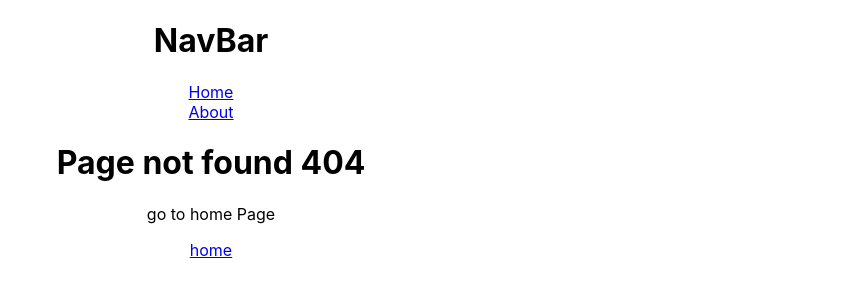
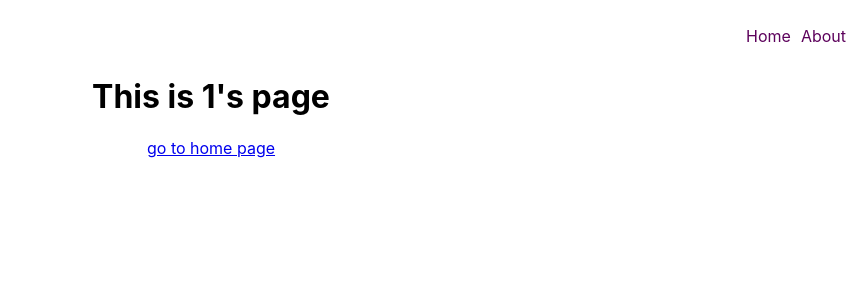
Before and after one commit to prdev99/React-Router, a React (Create React App) app: page /user/1 in a window 1280 px wide. Before the commit this address had no page. Shown: the top 300 px of the page, without its empty margins (429-1280 px from the left). Built offline with nearby package versions, Linux system fonts and the light colour scheme.

Commit message:
Add the NavLink

```diff
--- a/src/App.css
+++ b/src/App.css
@@ -13,6 +13,23 @@
   }
 }
 
+.navbar {
+  text-align: right;
+}
+
+.navbar li{
+  display: inline-block;
+  padding: 10px 5px;
+}
+
+.nav-bar-link{
+  color: rgb(93, 2, 92);
+  text-decoration: none;
+}
+
+.nav-bar-link:hover{
+  color: green
+}
 .App-header {
   background-color: #282c34;
   min-height: 100vh;
--- a/src/App.js
+++ b/src/App.js
@@ -5,6 +5,7 @@ import Home from "./components/Home";
 import NavBar from "./components/NavBar";
 import About from "./components/About";
 import Page404 from "./components/Page404";
+import User from "./components/User";
 
 function App() {
   return (
@@ -14,6 +15,7 @@ function App() {
         <Routes>
           <Route path="/" element={<Home />} />
           <Route path="/about" element={<About />} />
+          <Route path="/user/:name" element={<User />} />
           <Route path="*" element={<Page404 />} />
         </Routes>
       </BrowserRouter>
--- a/src/components/About.jsx
+++ b/src/components/About.jsx
@@ -1,7 +1,11 @@
+import { Link } from "react-router-dom";
+
 const About = () => {
   return (
     <>
       <h1>About Page</h1>
+      <Link to="/user/anil">Anil</Link><br/>
+      <Link to="/user/shyam">Shyam</Link>
     </>
   );
 };
--- a/src/components/NavBar.jsx
+++ b/src/components/NavBar.jsx
@@ -1,13 +1,34 @@
 import React from "react";
-import { Link } from "react-router-dom";
+import { Link, NavLink } from "react-router-dom";
 
 const NavBar = () => {
   return (
-    <>
-      <h1>NavBar</h1>
-      <Link to="/">Home</Link><br/>
-      <Link to="/about">About</Link>
-    </>
+    <div>
+      <ul className="navbar">
+        <li>
+          <NavLink
+            style={({ isActive }) => {
+              return { color: isActive ? "skyblue" : null };
+            }}
+            className="nav-bar-link"
+            to="/"
+          >
+            Home
+          </NavLink>
+        </li>
+        <li>
+          <NavLink
+            style={({ isActive }) => {
+              return { color: isActive ? "skyblue" : null };
+            }}
+            className="nav-bar-link"
+            to="/about"
+          >
+            About
+          </NavLink>
+        </li>
+      </ul>
+    </div>
   );
 };
 
--- /dev/null
+++ b/src/components/User.jsx
@@ -0,0 +1,13 @@
+import { Link, useParams } from "react-router-dom";
+
+const User = () => {
+  const param = useParams();
+  const { name } = param;
+  return (
+    <>
+      <h1>This is {name}'s page</h1>
+      <Link to='/'>go to home page</Link>
+    </>
+  );
+};
+export default User;
```
